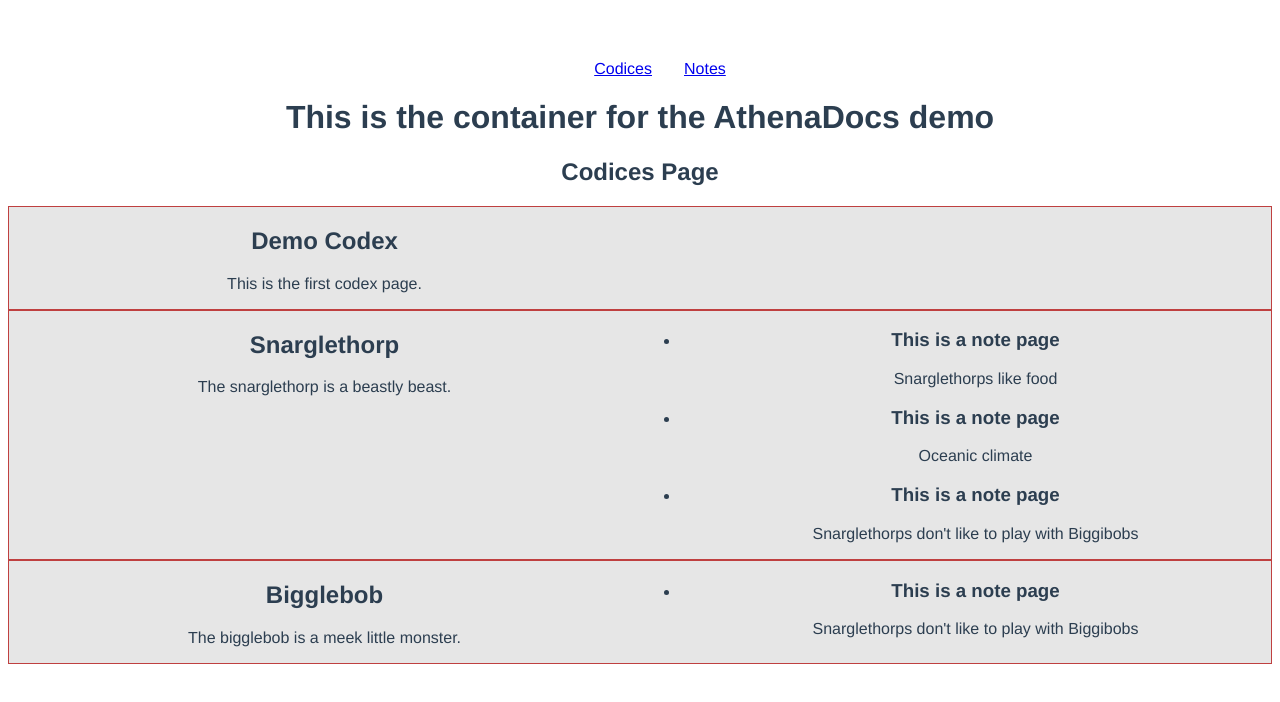
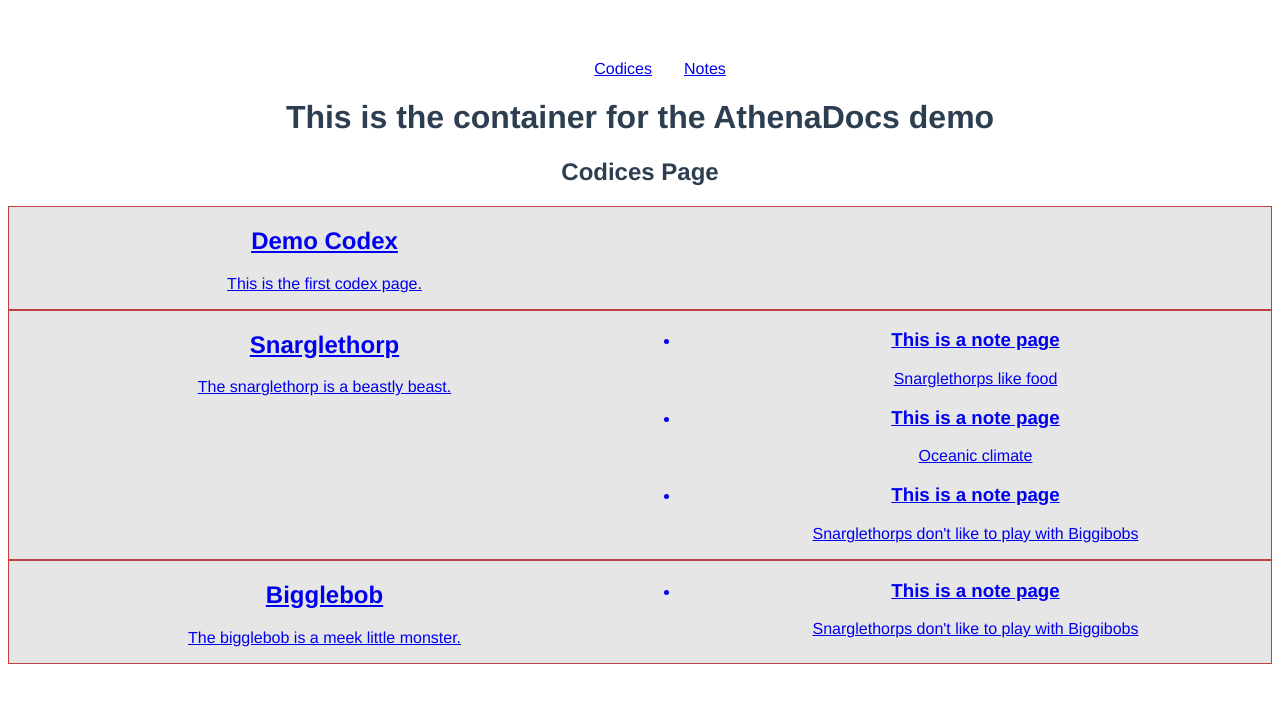
Before and after one commit to Jantho1990/athena-docs-exp, a Vue app: page /#/codices in a window 1280 px wide. Shown: the top 702 px of the page. Built offline with nearby package versions, Linux system fonts and the light colour scheme.

Commit message:
renamed the old CodexPage to CodexView; made a new CodexPage for viewing single codices

```diff
--- a/src/components/CodexPage.vue
+++ b/src/components/CodexView.vue
@@ -15,7 +15,7 @@
 import CodexNotes from './CodexNotes'
 
 export default {
-  name: 'CodexPage',
+  name: 'CodexView',
   components: {
     CodexNotes
   },
--- a/src/components/DemoContainer.vue
+++ b/src/components/DemoContainer.vue
@@ -2,18 +2,18 @@
     <div>
         <h1>This is the container for the AthenaDocs demo</h1>
         <div class="codices">
-            <CodexPage v-for="codex in codices" v-bind="codex" :key="codex.id"/>
+            <CodexView v-for="codex in codices" v-bind="codex" :key="codex.id"/>
         </div>
     </div>
 </template>
 
 <script>
 import content from '../content/demoData.json'
-import CodexPage from './CodexPage'
+import CodexView from './CodexView'
 
 export default {
   components: {
-    CodexPage
+    CodexView
   },
   data () {
     return {
--- /dev/null
+++ b/src/components/pages/CodexPage.vue
@@ -0,0 +1,44 @@
+<template>
+  <div class="codex-page">
+    <CodexView v-bind="codex"/>
+  </div>
+</template>
+
+<script>
+import CodexView from '../CodexView'
+import content from '../../content/demoData.json'
+
+export default {
+  name: 'CodexPage',
+  components: {
+    CodexView
+  },
+  computed: {
+    codex () {
+      // TODO: Figure out why this needs to be a computed
+      return content.codices.filter(codex => codex.id === this.id)
+        .map(codex => {
+          return {
+            ...codex,
+            notes: codex.notes
+              .map(noteId => {
+                return content.notes.find(note => note.id === noteId)
+              })
+              .filter(note => note !== undefined)
+          }
+        })
+    }
+  },
+  data () {
+    return {
+      codice: content.codices,
+      // codex: content.codices.filter(codex => codex.id === this.id),
+      id: Number(this.$route.params.id)
+    }
+  }
+}
+</script>
+
+<style>
+
+</style>
--- a/src/components/pages/CodicesPage.vue
+++ b/src/components/pages/CodicesPage.vue
@@ -2,18 +2,22 @@
   <div>
     <h2>Codices Page</h2>
     <div class="codices">
-      <CodexPage v-for="codex in codices" v-bind="codex" :key="codex.id"/>
+      <div v-for="codex in codices" :key="codex.id">
+        <router-link :to="`/codex/${codex.id}`">
+          <CodexView v-bind="codex"/>
+        </router-link>
+      </div>
     </div>
   </div>
 </template>
 
 <script>
 import content from '../../content/demoData.json'
-import CodexPage from '../CodexPage'
+import CodexView from '../CodexView'
 
 export default {
   components: {
-    CodexPage
+    CodexView
   },
   data () {
     return {
--- a/src/router.js
+++ b/src/router.js
@@ -1,13 +1,15 @@
 import Vue from 'vue'
 import VueRouter from 'vue-router'
 import CodicesPage from './components/pages/CodicesPage'
+import CodexPage from './components/pages/CodexPage'
 import NotesPage from './components/pages/NotesPage'
 
 Vue.use(VueRouter)
 
 const routes = [
   { path: '/codices', component: CodicesPage },
-  { path: '/notes', component: NotesPage }
+  { path: '/notes', component: NotesPage },
+  { path: '/codex/:id', component: CodexPage }
 ]
 
 const router = new VueRouter({
```
